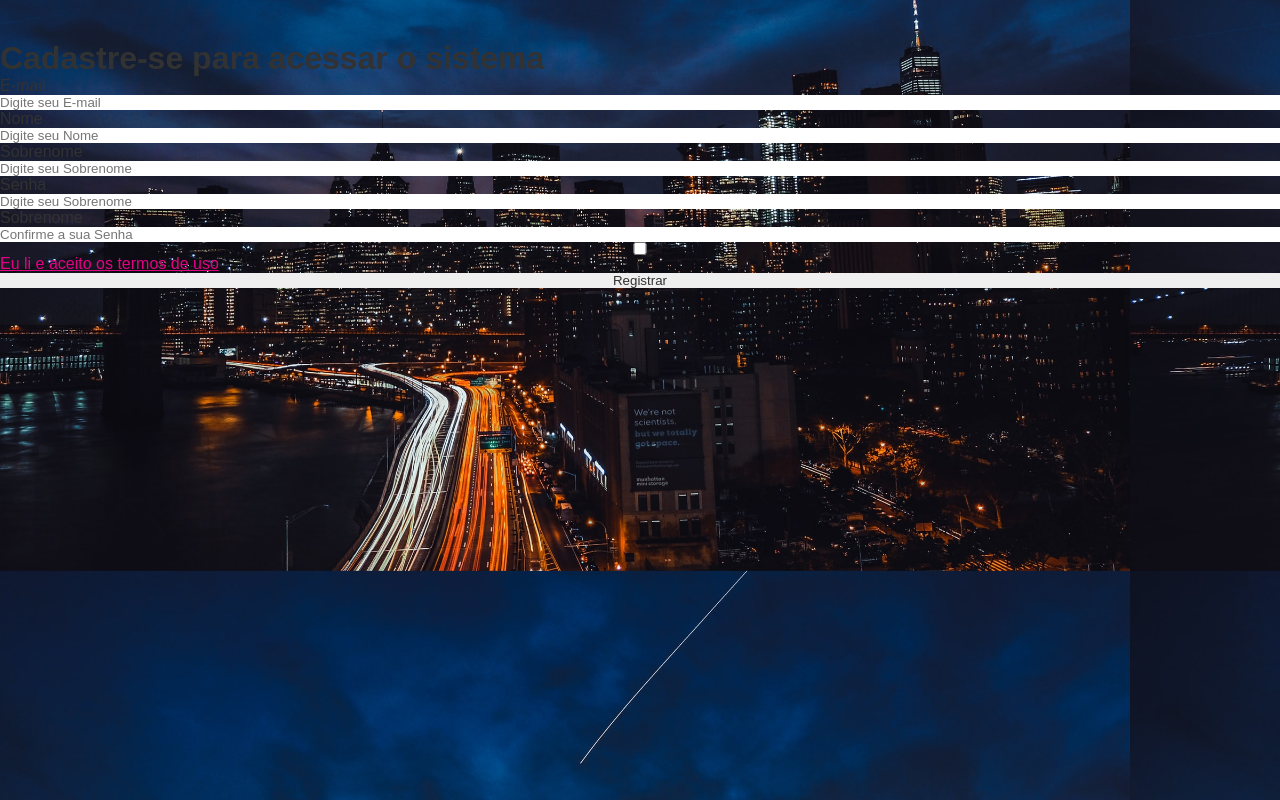
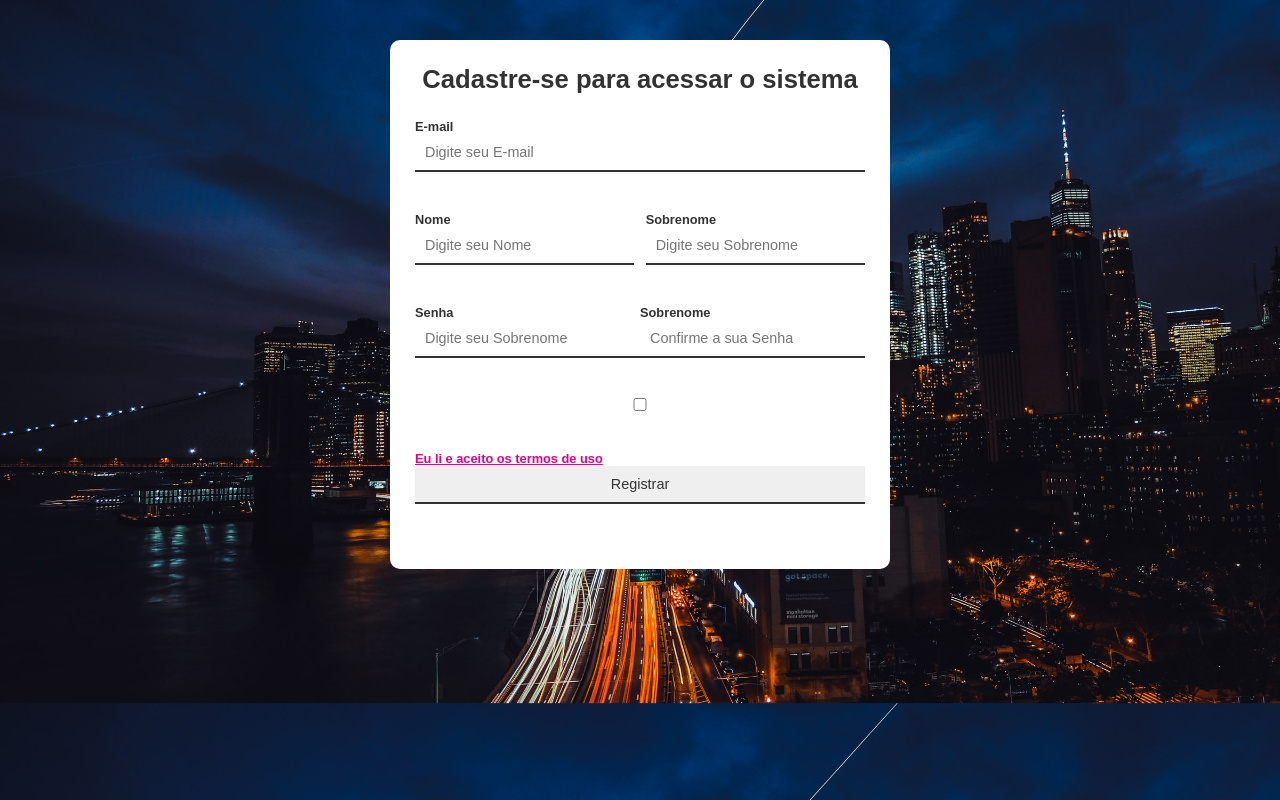
Before and after one commit to paulo-santos360/Tela-De-Login, a plain HTML site: page index.html in a window 1280 px wide. Drawn offline with Linux system fonts and the light colour scheme.

Commit message:
Atualizar

```diff
--- a/css/style.css
+++ b/css/style.css
@@ -25,5 +25,53 @@ body{
     padding-top: 5vh;/* view height -> 5% da tela*/
     background-image: url('../img/background.jpg');
     background-size: cover;
-    background-position: -150px;
+    background-position-y: -150px;
 }
+
+/* form */
+#main-container{
+   width: 500px;
+   margin-left: auto;
+   margin-right: auto;
+   background-color: #fff;
+   border-radius: 10px;
+   padding: 25px;
+}
+
+#main-container h1{
+    text-align: center;
+    margin-bottom: 25px;
+    font-size: 1.6rem;
+}
+
+form{
+    display: flex;
+    flex-wrap: wrap;
+    justify-content: space-between;
+}
+
+.full-box{
+    flex: 1 1 100%;
+    position: relative;
+}
+
+.half-box{
+    flex: 1 1 45%;
+    position: relative;
+}
+
+.spacing{
+    margin-right: 2.5%;
+}
+
+label{
+    font-weight: bold;
+    font-size: .8rem;
+}
+
+input{
+    border-bottom: 2px solid #323232;
+    padding: 10px;
+    font-size: .9rem;
+    margin-bottom: 40px;
+}
--- a/index.html
+++ b/index.html
@@ -11,14 +11,14 @@
     <script src="js/index.js" defer></script>
 </head>
 <body>
-    <div id="main-content">
+    <div id="main-container">
         <h1>Cadastre-se para acessar o sistema</h1>
         <form id="register-form">
             <div class="full-box">
                 <label for="email">E-mail</label>
                 <input type="email" name="email" id="email" placeholder="Digite seu E-mail">
             </div>
-            <div class="half-box">
+            <div class="half-box spacing">
                 <label for="name">Nome</label>
                 <input type="text" name="name" id="name" placeholder="Digite seu Nome">
             </div>
@@ -27,7 +27,7 @@
                 <input type="text" name="lastname" id="lastname" placeholder="Digite seu Sobrenome">
             </div>
             <div class="half-box">
-                <label for="password">Senha</label>
+                <label for="password spacing">Senha</label>
                 <input type="password" name="password" id="password" placeholder="Digite seu Sobrenome">
             </div>
             <div class="half-box">
```
